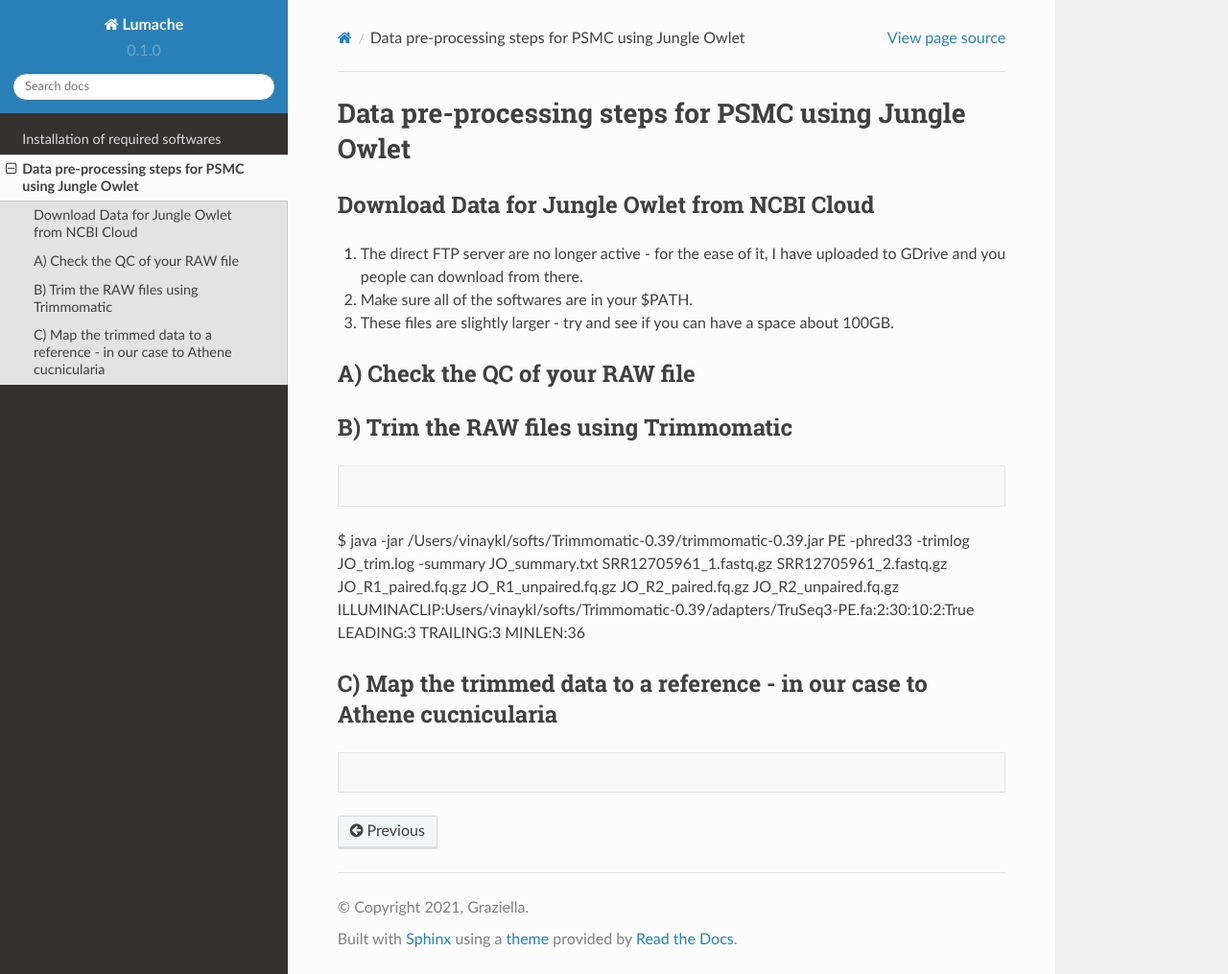
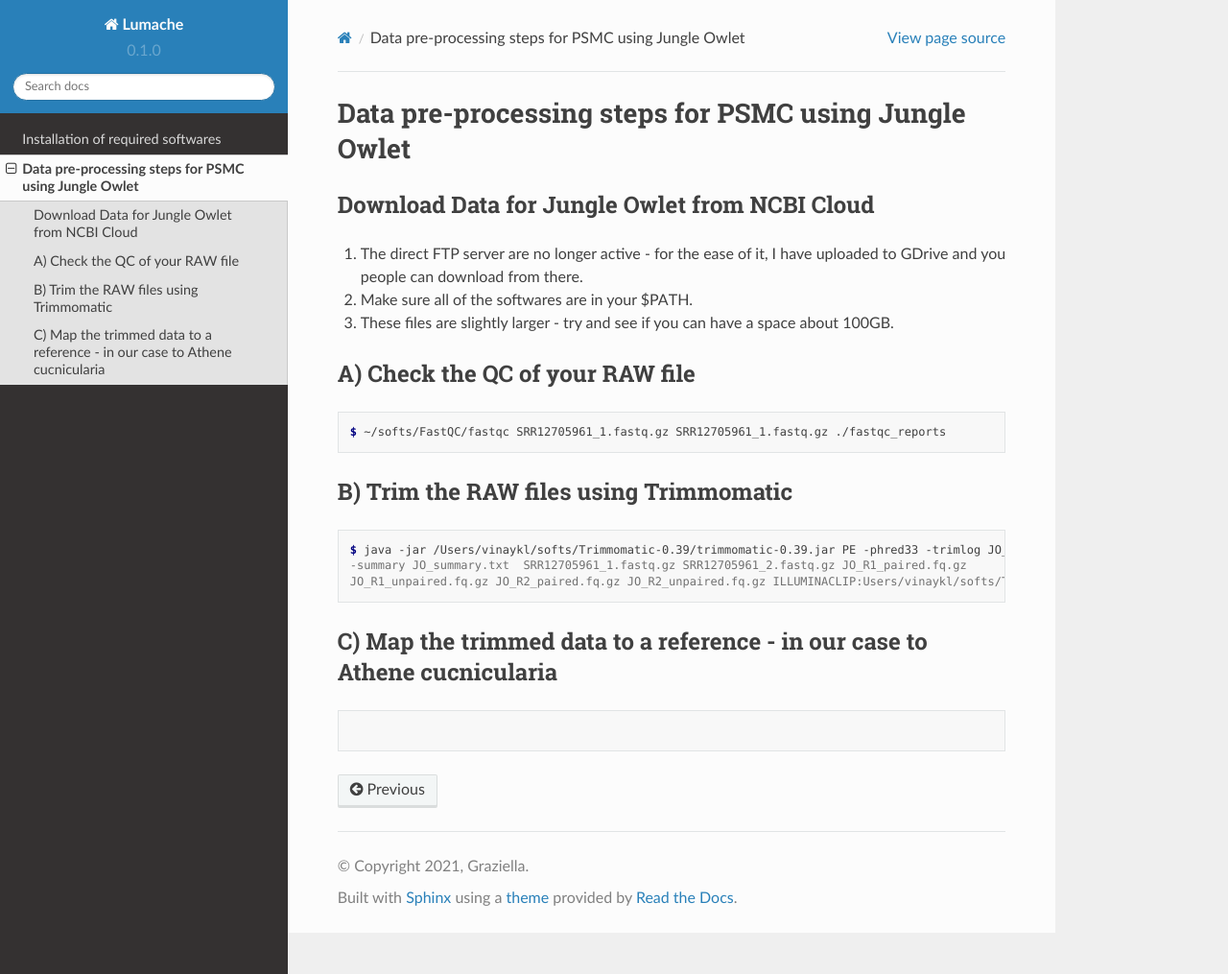
Before and after one commit to stachyris/PSMC_Tutorial-BirdLab, a Sphinx documentation site: the page built from docs/source/01_Data_Pre-Processing.rst, in a window 1280 px wide and 1015 px high. Shown: the whole window at 96% size. Built offline with Sphinx 7.4.7 and the Read the Docs theme 2.0.0, drawn with Linux system fonts in a browser that asks for light colours.

Commit message:
Update 01_Data_Pre-Processing.rst

```diff
--- a/docs/source/01_Data_Pre-Processing.rst
+++ b/docs/source/01_Data_Pre-Processing.rst
@@ -5,6 +5,7 @@ Download Data for Jungle Owlet from NCBI Cloud
 ----------------------------------------------
 
 .. note::
+
 1) The direct FTP server are no longer active - for the ease of it, I have uploaded to GDrive and you people can download from there. \
 2) Make sure all of the softwares are in your $PATH. \
 3) These files are slightly larger - try and see if you can have a space about 100GB. \
@@ -13,14 +14,18 @@ A) Check the QC of your RAW file
 -----------------------------
 
 .. code-block:: console
+
   $ ~/softs/FastQC/fastqc SRR12705961_1.fastq.gz SRR12705961_1.fastq.gz ./fastqc_reports
 
 
 B) Trim the RAW files using Trimmomatic
 ---------------------------------------
 
-.. code-block:: bash
-$ java -jar /Users/vinaykl/softs/Trimmomatic-0.39/trimmomatic-0.39.jar PE -phred33 -trimlog JO_trim.log -summary JO_summary.txt  SRR12705961_1.fastq.gz SRR12705961_2.fastq.gz JO_R1_paired.fq.gz JO_R1_unpaired.fq.gz JO_R2_paired.fq.gz JO_R2_unpaired.fq.gz ILLUMINACLIP:Users/vinaykl/softs/Trimmomatic-0.39/adapters/TruSeq3-PE.fa:2:30:10:2:True LEADING:3 TRAILING:3 MINLEN:36
+.. code-block:: console
+
+ $ java -jar /Users/vinaykl/softs/Trimmomatic-0.39/trimmomatic-0.39.jar PE -phred33 -trimlog JO_trim.log
+ -summary JO_summary.txt  SRR12705961_1.fastq.gz SRR12705961_2.fastq.gz JO_R1_paired.fq.gz
+ JO_R1_unpaired.fq.gz JO_R2_paired.fq.gz JO_R2_unpaired.fq.gz ILLUMINACLIP:Users/vinaykl/softs/Trimmomatic-0.39/adapters/TruSeq3-PE.fa:2:30:10:2:True LEADING:3 TRAILING:3 MINLEN:36
 
 
 C) Map the trimmed data to a reference - in our case to Athene cucnicularia
```
